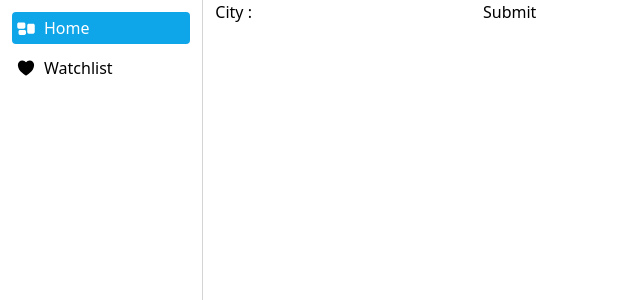
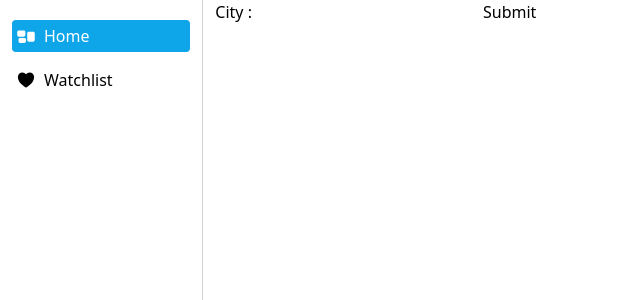
Before and after one commit to Eexy/wet-pancakes, a React (Vite) app: page / in a window 1280 px wide. Shown: the top 300 px of the page, without its empty margins (0-640 px from the left). Built offline with nearby package versions, Linux system fonts and the light colour scheme.

Commit message:
chore: increase padding

```diff
--- a/src/shared/layout/sidebar/nav/nav.tsx
+++ b/src/shared/layout/sidebar/nav/nav.tsx
@@ -2,7 +2,7 @@ import { NavItem } from "./nav-item.tsx";
 import { HeartIcon, RectangleGroupIcon } from "@heroicons/react/24/solid";
 
 export function Nav() {
-  return <ul className={"flex flex-col gap-2 items-stretch"}>
+  return <ul className={"flex flex-col gap-3 items-stretch"}>
     <NavItem to={"/"} name={"home"} icon={<RectangleGroupIcon />} />
     <NavItem to={"/watchlist"} name={"watchlist"} icon={<HeartIcon />} />
   </ul>;
--- a/src/shared/layout/sidebar/sidebar.tsx
+++ b/src/shared/layout/sidebar/sidebar.tsx
@@ -1,7 +1,7 @@
 import { Nav } from "./nav/nav.tsx";
 
 export function Sidebar() {
-  return <div className={"hidden md:block md:col-span-2 border-r border-r-neutral-300 p-3"}>
+  return <div className={"hidden md:block md:col-span-2 border-r border-r-neutral-300 px-3 py-5"}>
     <Nav />
   </div>;
 }
```
